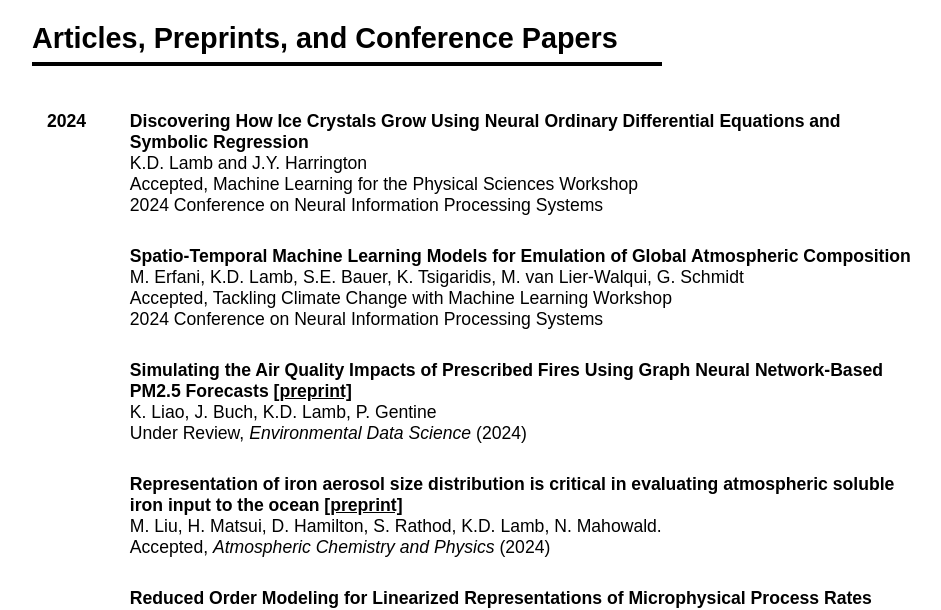
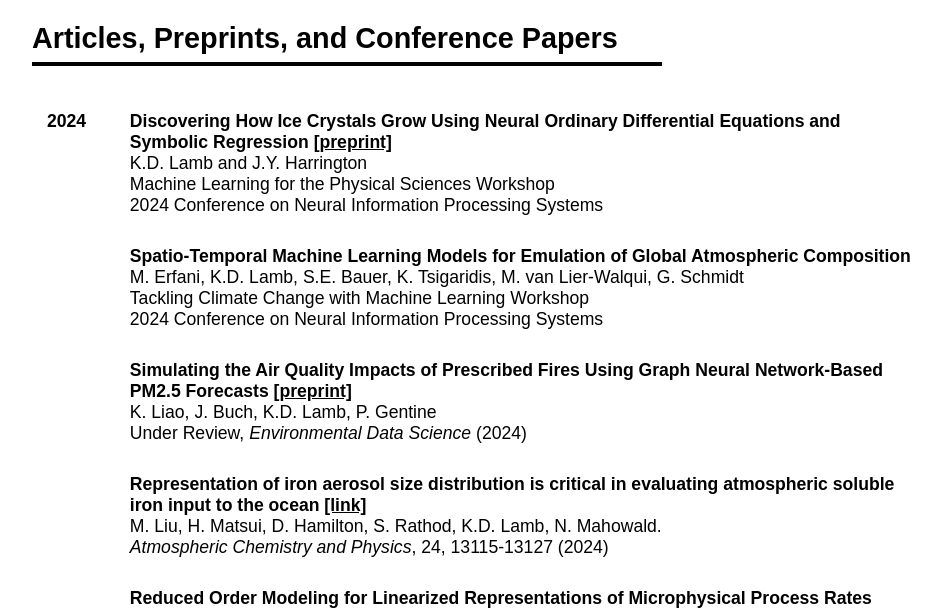
Before and after one commit to kdlamb/kdlamb.github.io, a Jekyll site: the page built from pages/publications.md, in a window 1280 px wide and 900 px high, cut to the strip 290-900 px from the top of the window. Shown: the whole strip, without its empty margins (158-1099 px from the left). Built offline with Jekyll 4.4.1, drawn with Linux system fonts in a browser that asks for light colours; nearby versions of some CDN libraries.

Commit message:
Updated publications

```diff
--- a/pages/publications.md
+++ b/pages/publications.md
@@ -17,17 +17,17 @@ image: waves-band.jpeg
 
   <tr>
 <td><strong>2024<BR><BR><BR><BR><BR></strong></td>
-<td><strong>Discovering How Ice Crystals Grow Using Neural Ordinary Differential Equations and Symbolic Regression</strong><br>
+<td><strong>Discovering How Ice Crystals Grow Using Neural Ordinary Differential Equations and Symbolic Regression <a href="https://ml4physicalsciences.github.io/2024/files/NeurIPS_ML4PS_2024_208.pdf">[preprint]</a></strong><br>
 K.D. Lamb and J.Y. Harrington<br>
-Accepted, Machine Learning for the Physical Sciences Workshop <br>
+Machine Learning for the Physical Sciences Workshop <br>
 2024 Conference on Neural Information Processing Systems<br></td>
 </tr>
 
  <tr>
 <td></td>
-<td><strong>Spatio-Temporal Machine Learning Models for Emulation of Global Atmospheric Composition</strong><br>
+<td><strong>Spatio-Temporal Machine Learning Models for Emulation of Global Atmospheric Composition </strong><br>
 M. Erfani, K.D. Lamb, S.E. Bauer, K. Tsigaridis, M. van Lier-Walqui, G. Schmidt<br>
-Accepted, Tackling Climate Change with Machine Learning Workshop <br>
+Tackling Climate Change with Machine Learning Workshop <br>
 2024 Conference on Neural Information Processing Systems<br></td>
 </tr>
 
@@ -41,9 +41,9 @@ Under Review, <em> Environmental Data Science</em> (2024)<br></td>
 
  <tr>
 <td></td>
-<td><strong>Representation of iron aerosol size distribution is critical in evaluating atmospheric soluble iron input to the ocean <a href="https://egusphere.copernicus.org/preprints/2024/egusphere-2024-1454/">[preprint]</a></strong><BR>
+<td><strong>Representation of iron aerosol size distribution is critical in evaluating atmospheric soluble iron input to the ocean <a href="https://acp.copernicus.org/articles/24/13115/2024/">[link]</a></strong><BR>
 M. Liu, H. Matsui, D. Hamilton, S. Rathod, K.D. Lamb, N. Mahowald.<BR>
-Accepted, <em> Atmospheric Chemistry and Physics</em> (2024)</td>
+<em> Atmospheric Chemistry and Physics</em>, 24, 13115-13127 (2024)</td>
  </tr>
 
  <tr>
```
